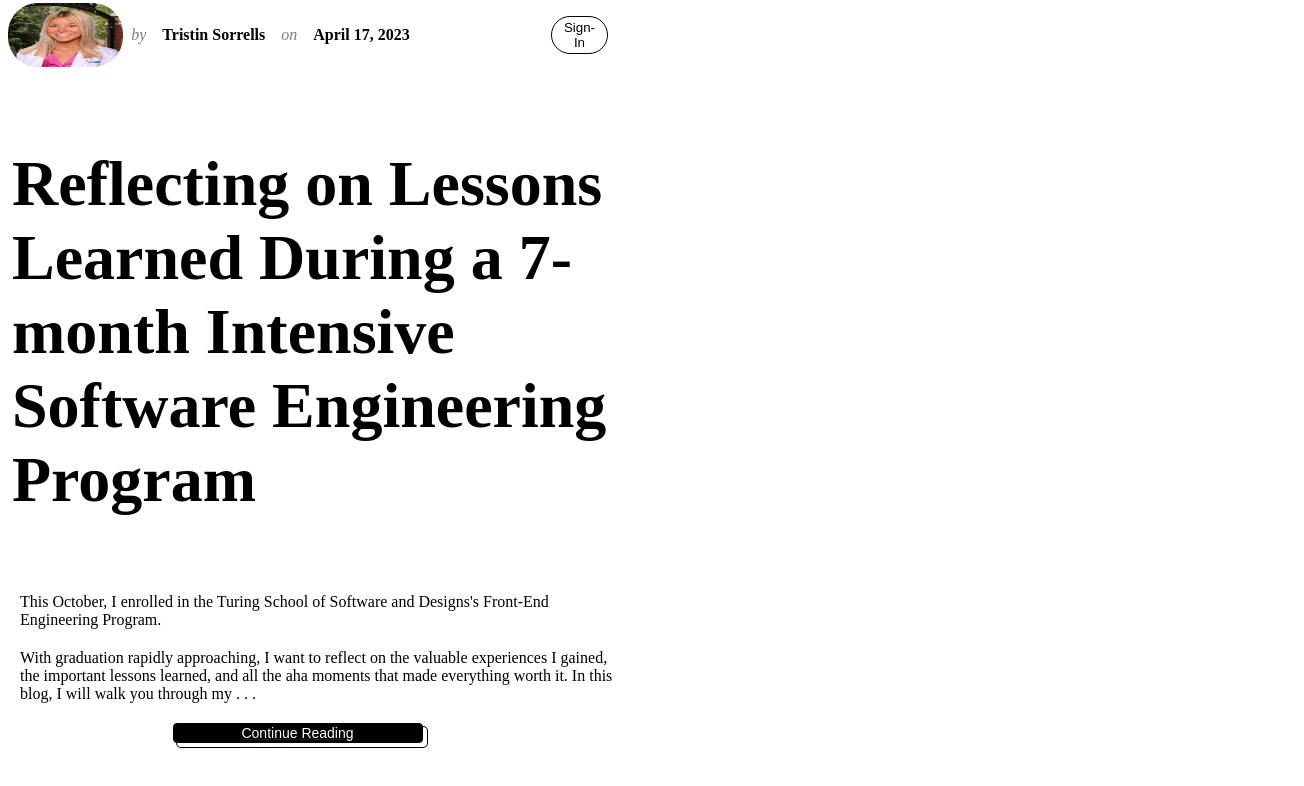
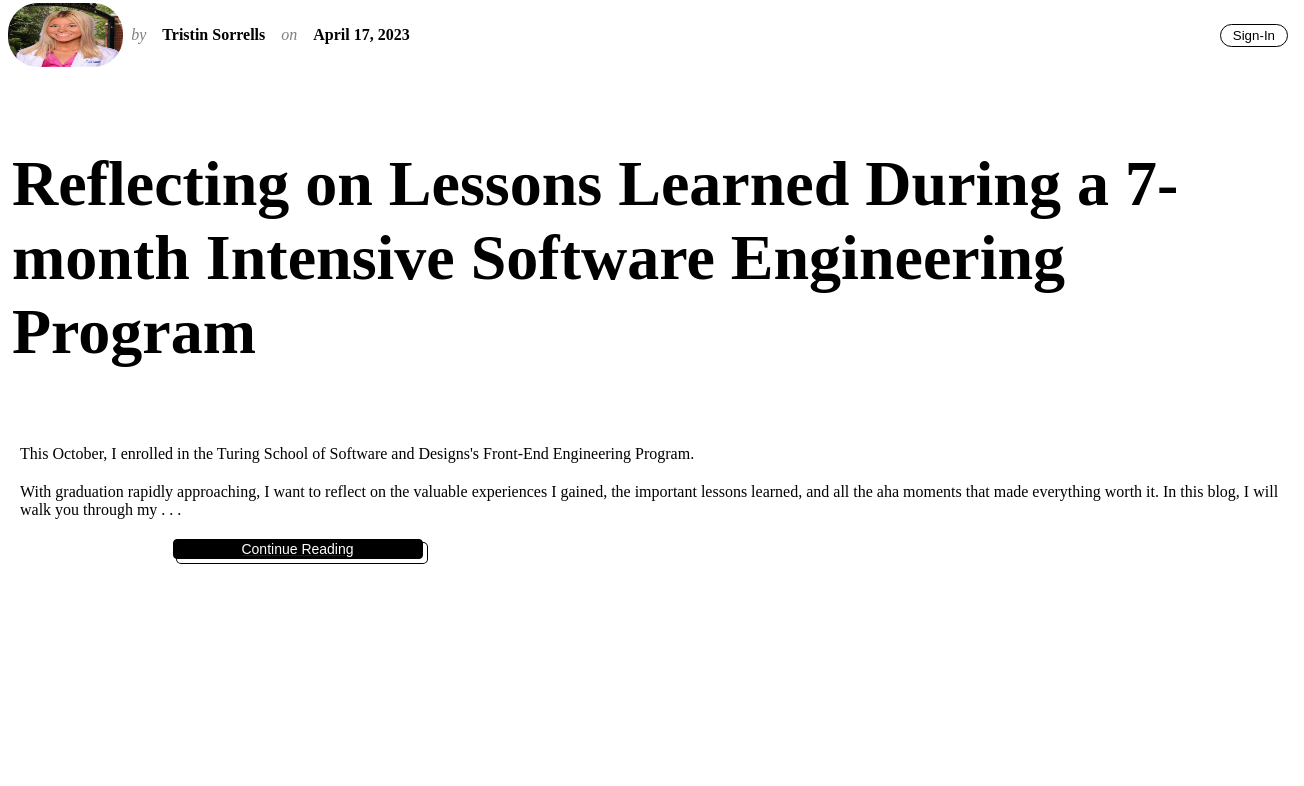
Before and after one commit to Tristinsorrells1/Personal-Blog-With-OAuth, a Next.js app: page / in a window 1280 px wide. Shown: the top 786 px of the page, 1304 px wide, since content can reach past the window. Built offline with nearby package versions, Linux system fonts and the light colour scheme; no server answers.

Commit message:
Resize widths

```diff
--- a/src/styles/globals.css
+++ b/src/styles/globals.css
@@ -34,7 +34,7 @@ body {
   display: flex;
   justify-content: space-between;
   align-items: center;
-  width: 600px;
+  width: 100%;
 }
 
 .selfie {
@@ -48,13 +48,13 @@ body {
   padding: 12px;
   font-weight: 600;
   margin-top: 10vh;
-  width: 600px;
+  width: 100%;
 }
 
 .article-text {
   text-align: left;
   margin: 20px;
-  width: 600px;
+  width: 100%;
 }
 
 .sign-in-btn {
```
